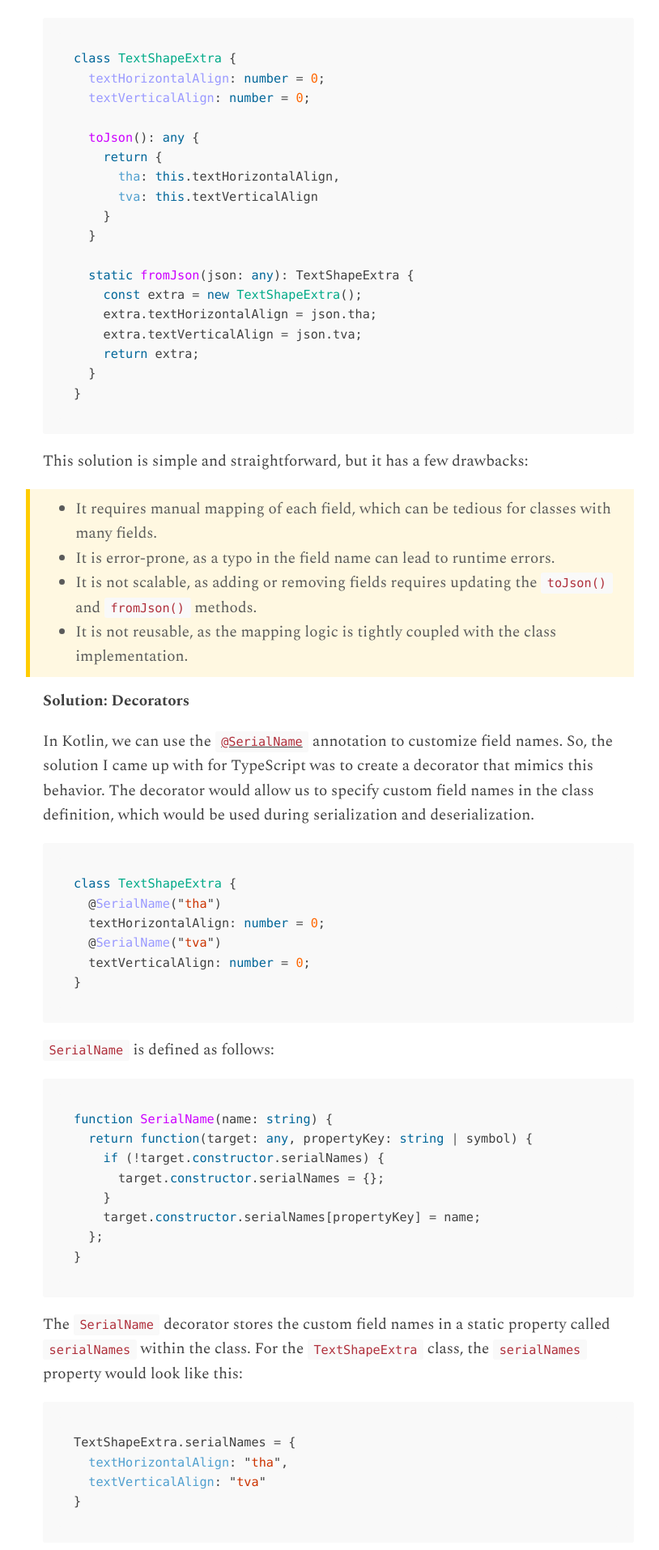
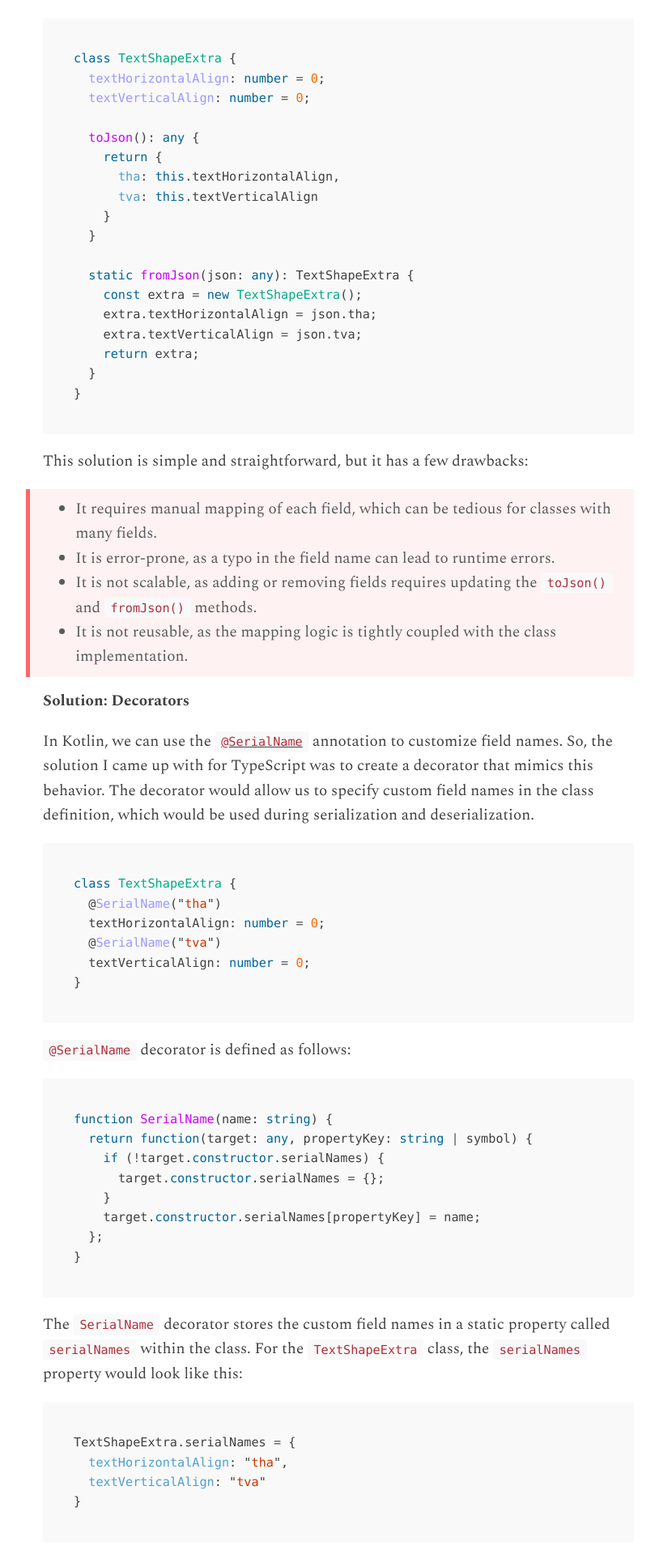
Before and after one commit to tuanchauict/iamtuna.org, a Jekyll site: the page built from docs/_posts/2024/2024-12-14-jsonize-with-custom-field-name.md, in a window 1280 px wide. Shown: the part 2065-3979 px from the top of the page at 81% size, without its empty margins (222-1036 px from the left). Built offline with Jekyll 4.4.1, drawn with Linux system fonts in a browser that asks for light colours.

Commit message:
Add box-danger

````diff
--- a/docs/_posts/2024/2024-12-14-jsonize-with-custom-field-name.md
+++ b/docs/_posts/2024/2024-12-14-jsonize-with-custom-field-name.md
@@ -84,7 +84,7 @@ class TextShapeExtra {
 
 This solution is simple and straightforward, but it has a few drawbacks:
 
-{:.box-warning}
+{:.box-danger}
 > - It requires manual mapping of each field, which can be tedious for classes with many fields.
 > - It is error-prone, as a typo in the field name can lead to runtime errors.
 > - It is not scalable, as adding or removing fields requires updating the `toJson()` and `fromJson()` methods.
@@ -103,7 +103,7 @@ class TextShapeExtra {
   textVerticalAlign: number = 0;
 }
 ```
-`SerialName` is defined as follows:
+`@SerialName` decorator is defined as follows:
 ```typescript
 function SerialName(name: string) {
   return function(target: any, propertyKey: string | symbol) {
--- a/docs/_sass/tale/_post.scss
+++ b/docs/_sass/tale/_post.scss
@@ -97,6 +97,11 @@
       background: rgb(255, 248, 225);
     }
 
+    &.box-danger {
+      border-left-color: rgb(255, 102, 102);
+      background: rgb(255, 242, 242);
+    }
+
     &.box-italic {
       font-style: italic;
     }
````
